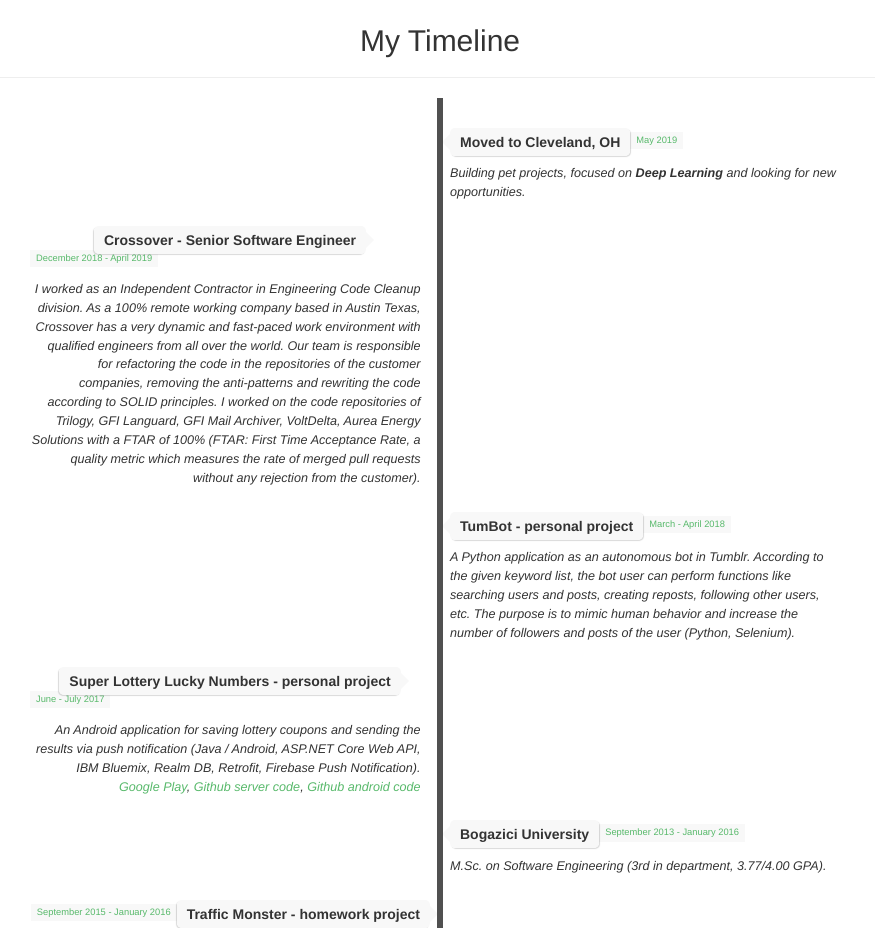
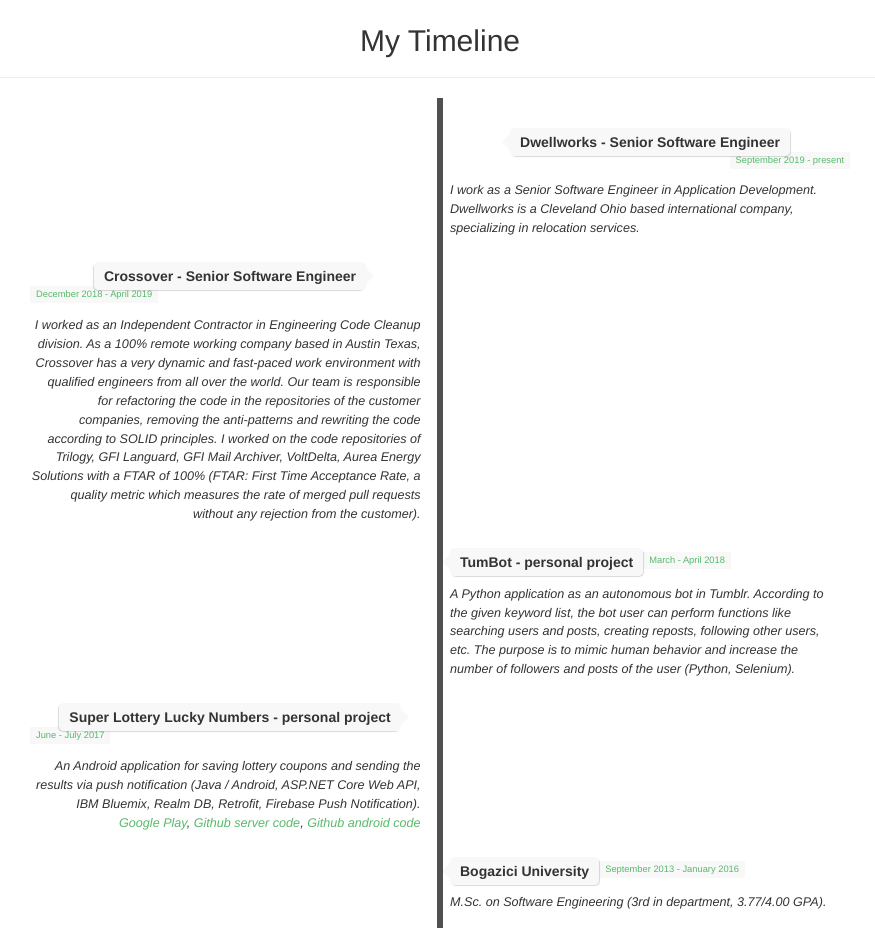
Before and after one commit to tuncayalt/mywebsite, a plain HTML site: page index.html in a window 1280 px wide. Shown: the part 1380-2308 px from the top of the page, without its empty margins (200-1075 px from the left). Drawn offline with nearby package versions, Linux system fonts and the light colour scheme.

Commit message:
Added Dwellworks.

```diff
--- a/index.html
+++ b/index.html
@@ -156,11 +156,12 @@
         <li>
           <div class="direction-r">
             <div class="flag-wrapper">
-              <span class="flag">Moved to Cleveland, OH</span>
-              <span class="time-wrapper"><span class="time">May 2019</span></span>
+              <span class="flag">Dwellworks - Senior Software Engineer</span>
+              <span class="time-wrapper"><span class="time">September 2019 - present</span></span>
             </div>
             <div class="desc">
-              Building pet projects, focused on <b>Deep Learning</b> and looking for new opportunities.
+              I work as a Senior Software Engineer in Application Development.
+              Dwellworks is a Cleveland Ohio based international company, specializing in relocation services.
             </div>
           </div>
         </li>
```
